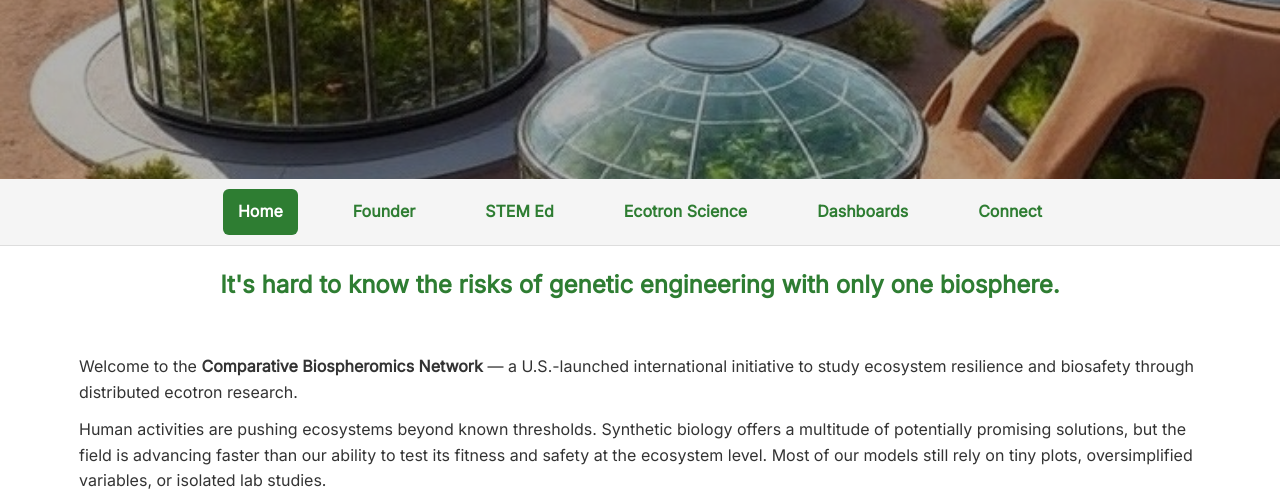
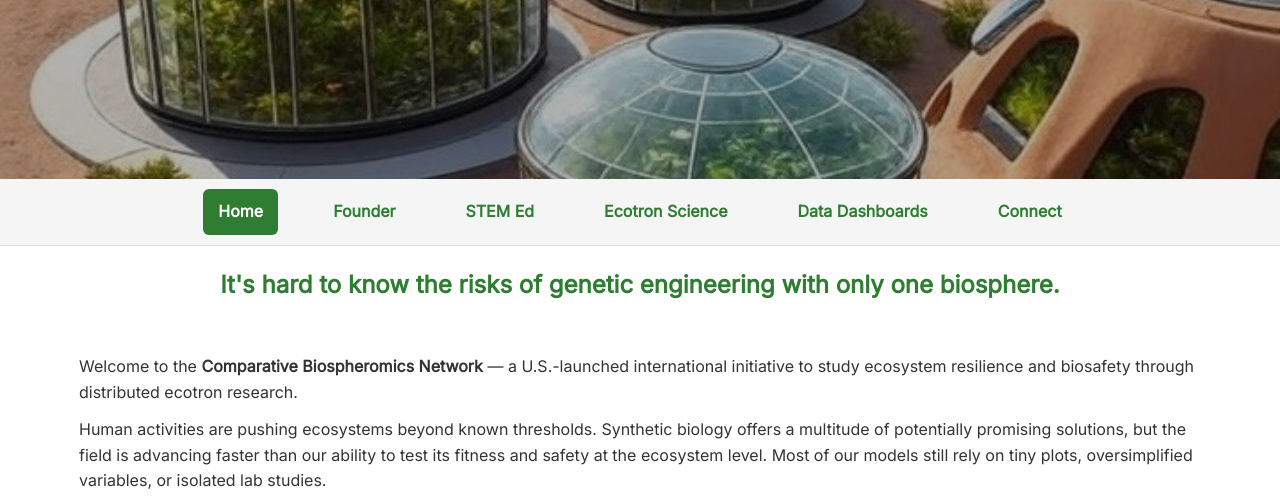
Before and after one commit to aime2solve/ComparativeBiospheromics, a plain HTML site: page index.html in a window 1280 px wide. Shown: the part 301-800 px from the top of the page. Drawn offline with Linux system fonts and the light colour scheme.

Commit message:
Add files via upload

```diff
--- a/index.html
+++ b/index.html
@@ -476,7 +476,7 @@
             <li><a href="https://www.aime2solve.com/home/cv" target="_blank" rel="noopener noreferrer">Founder</a></li>
             <li><a href="https://www.aime2solve.com/home/200-earths" target="_blank" rel="noopener noreferrer">STEM Ed</a></li>
             <li><a href="https://aime2solve.github.io/EcotronScience/" target="_blank" rel="noopener noreferrer">Ecotron Science</a></li>
-            <li><a href="https://www.aime2solve.com/home/200-earths/comparative-biospheromics" target="_blank" rel="noopener noreferrer">Dashboards</a></li>
+            <li><a href="https://www.aime2solve.com/home/200-earths/comparative-biospheromics" target="_blank" rel="noopener noreferrer">Data Dashboards</a></li>
             <li><a href="#connect" class="connect-link">Connect</a></li>
         </ul>
     </nav>
```
